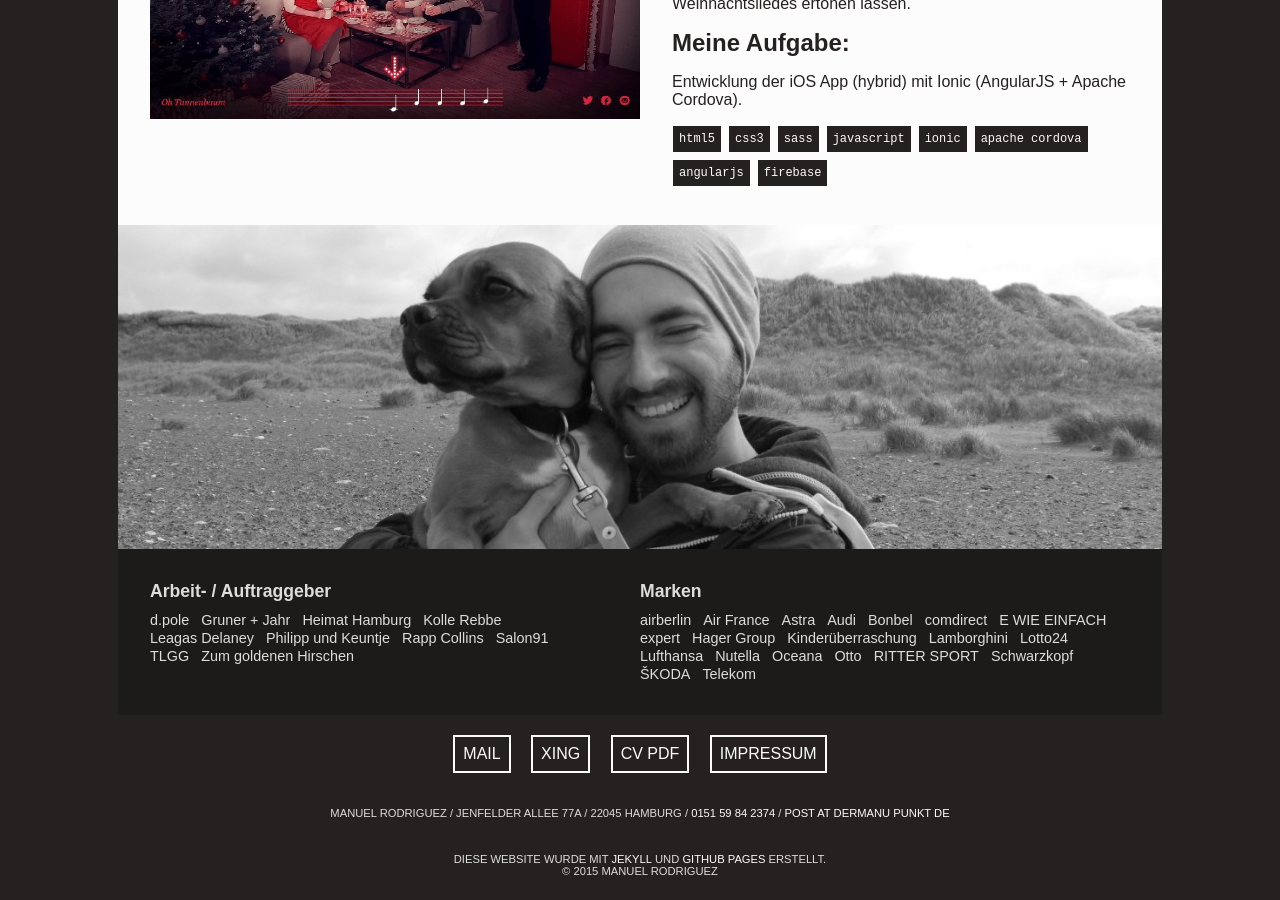
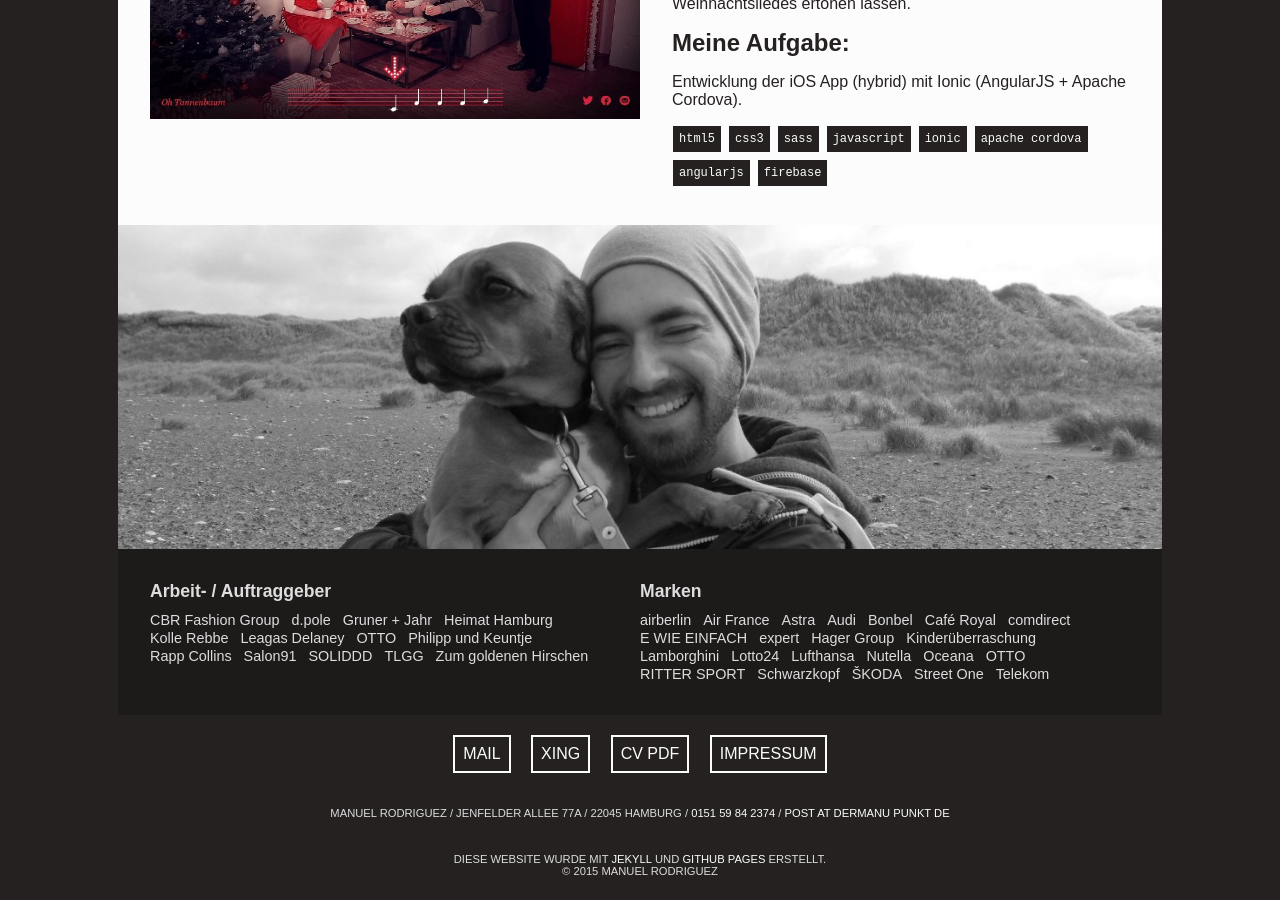
Before and after one commit to manurg/manurg.github.io, a Jekyll site: the page built from index.html, in a window 1280 px wide and 900 px high, scrolled down 5521 px. Built offline with Jekyll 4.4.1, drawn with Linux system fonts in a browser that asks for light colours; some web fonts are replaced.

Commit message:
Update brands & clients.

```diff
--- a/_data/brands.yml
+++ b/_data/brands.yml
@@ -3,6 +3,7 @@
 - Astra
 - Audi
 - Bonbel
+- Café Royal
 - comdirect
 - E WIE EINFACH
 - expert
@@ -13,8 +14,9 @@
 - Lufthansa
 - Nutella
 - Oceana
-- Otto
+- OTTO
 - RITTER SPORT
 - Schwarzkopf
 - ŠKODA
+- Street One
 - Telekom
--- a/_data/clients.yml
+++ b/_data/clients.yml
@@ -1,10 +1,13 @@
+- CBR Fashion Group
 - d.pole
 - Gruner + Jahr
 - Heimat Hamburg
 - Kolle Rebbe
 - Leagas Delaney
+- OTTO
 - Philipp und Keuntje
 - Rapp Collins
 - Salon91
+- SOLIDDD
 - TLGG
 - Zum goldenen Hirschen
```
